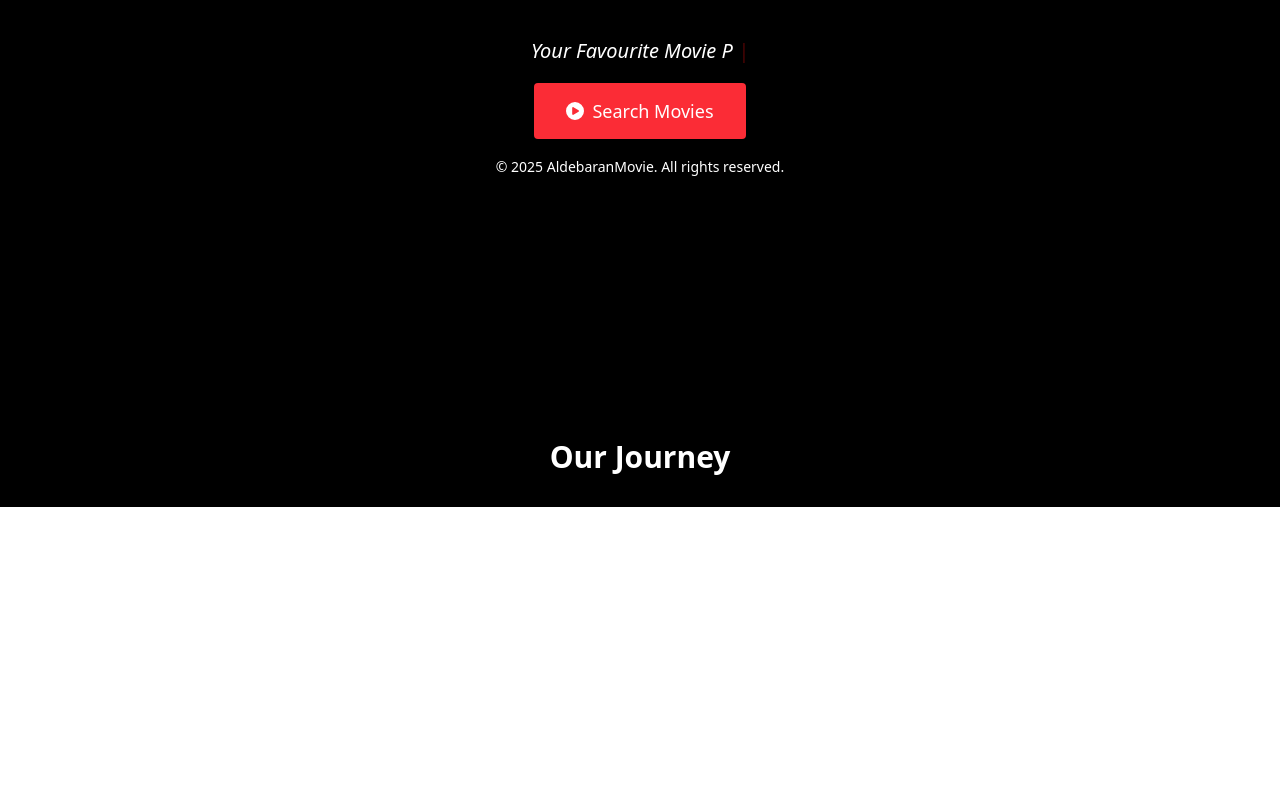
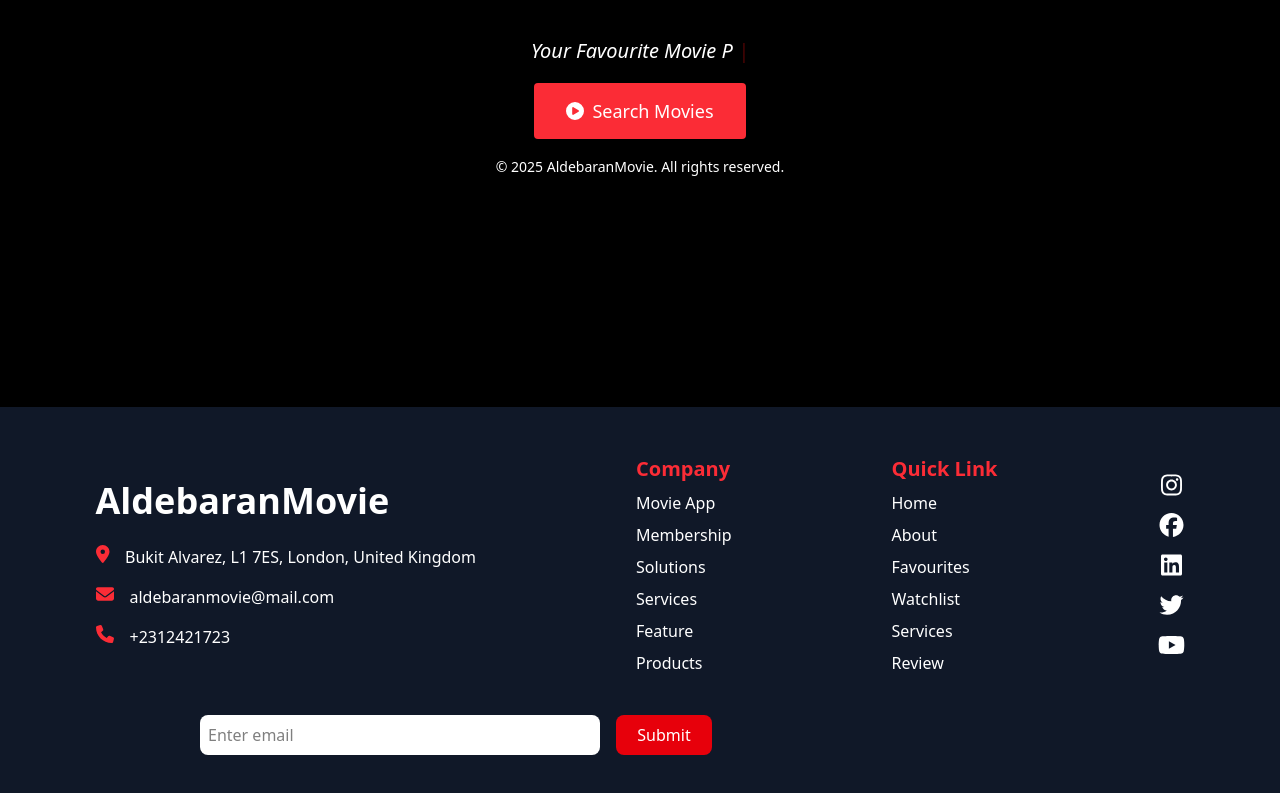
Before and after one commit to juanitoaldebaran/AldebaranMovie, a React (Vite) app in the folder frontend/AldebaranMovie/: page /about in a window 1280 px wide. Shown: the part 473-1266 px from the top of the page. Before the commit the page ends 980 px from the top, so only its background shows below. Built offline with nearby package versions, Linux system fonts and the light colour scheme.

Commit message:
feature: Addition on footer

```diff
--- a/frontend/AldebaranMovie/package.json
+++ b/frontend/AldebaranMovie/package.json
@@ -16,6 +16,7 @@
     "@fortawesome/react-fontawesome": "^0.2.2",
     "@tailwindcss/vite": "^4.1.5",
     "axios": "^1.9.0",
+    "babel-plugin-macros": "^3.1.0",
     "react": "^19.1.0",
     "react-dom": "^19.1.0",
     "react-router-dom": "^7.5.3",
--- a/frontend/AldebaranMovie/src/App.jsx
+++ b/frontend/AldebaranMovie/src/App.jsx
@@ -5,6 +5,7 @@ import Login from './pages/Login/Login';
 import SignUp from './pages/SignUp/SignUp';
 import Home from './pages/Home/Home';
 import About from './pages/About/About';
+import Favourites from './pages/Favourites/Favourites';
 
 function App() {
 
@@ -16,6 +17,7 @@ function App() {
         <Route path='/signup' element={<SignUp />}></Route>
         <Route path='/' element={<Home />}></Route>
         <Route path='/about' element={<About />}></Route>
+        <Route path='/favourites' element={<Favourites />}></Route>
       </Routes>
     </Router>
   )
--- /dev/null
+++ b/frontend/AldebaranMovie/src/components/Footer/Footer.jsx
@@ -0,0 +1,77 @@
+import { Link } from "react-router-dom";
+import { FontAwesomeIcon } from "@fortawesome/react-fontawesome";
+import { faEnvelope, faLocationDot, faPhone } from "@fortawesome/free-solid-svg-icons";
+import { faInstagram, faFacebook, faLinkedin, faTwitter, faYoutube } from "@fortawesome/free-brands-svg-icons";
+
+export default function Footer() {
+    return (
+        <div className="w-ful h-100 bg-gray-900 p-12">
+            <div className="flex justify-center items-center gap-40">
+                <div className="flex flex-col space-y-4 justify-center">
+                    <h1 className="font-bold text-4xl text-white  mb-6">AldebaranMovie</h1>
+                    <div className="flex space-x-4">
+                        <FontAwesomeIcon
+                        className="text-red-500 text-lg"
+                        icon={faLocationDot}
+                        />
+                        <p className="text-white">Bukit Alvarez, L1 7ES, London, United Kingdom</p>
+                    </div>
+                    <div className="flex space-x-4">
+                        <FontAwesomeIcon
+                        className="text-red-500 text-lg"
+                        icon={faEnvelope}
+                        />
+                        <p className="text-white">aldebaranmovie@mail.com</p>
+                    </div>
+                    <div className="flex space-x-4">
+                        <FontAwesomeIcon
+                        className="text-red-500 text-lg"
+                        icon={faPhone}
+                        />
+                        <p className="text-white">+2312421723</p>
+                    </div>
+                </div>
+                <div className="flex flex-col space-y-2">
+                    <h2 className="text-red-500 text-xl font-bold">Company</h2>
+                    <p className="text-white">Movie App</p>
+                    <p className="text-white">Membership</p>
+                    <p className="text-white">Solutions</p>
+                    <p className="text-white">Services</p>
+                    <p className="text-white">Feature</p>
+                    <p className="text-white">Products</p>
+                </div>
+                <div className="flex flex-col space-y-2">
+                    <h2 className="text-red-500 text-xl font-bold">Quick Link</h2>
+                    <Link className="text-white"  to={'/'}>Home</Link>
+                    <Link className="text-white" to={'/about'}>About</Link>
+                    <Link className="text-white" to={'/favourites'}>Favourites</Link>
+                    <Link className="text-white" to={'/watchlist'}>Watchlist</Link>
+                    <Link className="text-white" to={'/services'}>Services</Link>
+                    <Link className="text-white" to={'/review'}>Review</Link>
+                </div>
+                <div className="flex flex-col space-y-4">
+                    <FontAwesomeIcon
+                    className="text-white text-2xl cursor-pointer duration-300 hover:text-red-500"
+                    icon={faInstagram} />
+                    <FontAwesomeIcon
+                     className="text-white text-2xl cursor-pointer duration-300 hover:text-red-500"
+                    icon={faFacebook} />
+                    <FontAwesomeIcon
+                     className="text-white text-2xl cursor-pointer duration-300 hover:text-red-500"
+                    icon={faLinkedin} />
+                    <FontAwesomeIcon
+                     className="text-white text-2xl cursor-pointer duration-300 hover:text-red-500"
+                    icon={faTwitter} />
+                    <FontAwesomeIcon
+                     className="text-white text-2xl cursor-pointer duration-300 hover:text-red-500"
+                    icon={faYoutube} />
+                </div>
+            </div>
+            <div className="p-10 ml-24 space-x-4">
+                <label htmlFor="userEmail"></label>
+                <input id="userEmail" name="userEmail" type="text" className="text-black rounded-lg p-2 w-100 bg-white focus:ring-2 focus:outline-red-500" placeholder="Enter email" />
+                <button className="bg-red-600 text-white rounded-lg h-10 w-24 transition hover:bg-red-700">Submit</button>
+            </div>
+        </div>
+    )
+}
--- a/frontend/AldebaranMovie/src/components/JourneyCard/JourneyCard.jsx
+++ b/frontend/AldebaranMovie/src/components/JourneyCard/JourneyCard.jsx
@@ -1,7 +1,52 @@
+import { FontAwesomeIcon } from "@fortawesome/react-fontawesome";
+import { faCircleArrowLeft, faCircleArrowRight } from "@fortawesome/free-solid-svg-icons";
+
 export default function JourneyCard() {
+
+    const journeyData = [
+        {
+          id: 0,
+          title: "Initial Launch (2025)",
+          year: 2025,
+          description: "AldebaranMovie was launched as a modern movie app built with Java, Spring Boot, and React.js, aiming to streamline movie discovery and booking with a clean, user-friendly interface."
+        },
+        {
+          id: 1,
+          title: "Feature Expansion (2026)",
+          year: 2026,
+          description: "Core features such as JWT authentication, advanced search, and booking were introduced. The architecture shifted to microservices with Spring Cloud and Redis caching for improved scalability."
+        },
+        {
+          id: 2,
+          title: "AI Personalization (2027)",
+          year: 2027,
+          description: "A recommendation engine using machine learning was added, along with mobile support via React Native and real-time analytics powered by Kafka and ElasticSearch."
+        },
+        {
+          id: 3,
+          title: "Cloud Scaling (2028)",
+          year: 2028,
+          description: "The platform migrated to Kubernetes with full CI/CD integration. Internationalization, compliance (GDPR/CCPA), and global deployment positioned AldebaranMovie as a scalable cloud-native solution."
+        }
+      ];
+
+
     return (
-        <div>
-
+        <div className="mt-10 flex flex-row justify-center items-center space-x-4 gap-5">
+            <FontAwesomeIcon
+            className="text-white text-xl"
+            icon={faCircleArrowLeft}
+            />
+            {journeyData.map((data, i) => (
+                <div className="bg-gray-200 p-4 space-y-4 w-60 h-80 rounded-lg">
+                    <h1 className="text-lg font-bold text-red-500">{data.title}</h1>
+                    <h4 className="text-sm">{data.year}</h4>
+                    <p className="text-sm text-black text-justify">{data.description}</p>
+                </div>
+            ))}
+            <FontAwesomeIcon
+            className="text-white text-xl"
+            icon={faCircleArrowRight} />
         </div>
     )
 }
--- a/frontend/AldebaranMovie/src/components/MovieCard/MovieCard.jsx
+++ b/frontend/AldebaranMovie/src/components/MovieCard/MovieCard.jsx
@@ -11,6 +11,7 @@ export default function MovieCard({movie}) {
     : "https://via.placeholder.com/500x750?text=No+Image";
 
     const [isFavouries, setIsFavourites] = useState(false);
+    const [favouritesMovies, setFavouritesMovies] = useState([]);
 
     const handleFavourites = () => {
 
@@ -27,9 +28,10 @@ export default function MovieCard({movie}) {
             </div>
             <div>
             <button className="text-black bg-gray-200 rounded-full absolute -top-2 right-0 p-4 cursor-pointer">
-            <FontAwesomeIcon
-                    icon={faHeart} className="cursor-pointer text-3xl"
-                    />
+                <FontAwesomeIcon
+                icon={faHeart}
+                className="cursor-pointer text-3xl"
+                />
             </button>
             </div>
             <h1 className="font-semibold text-xl text-center mt-4">{movie.title}</h1>
--- a/frontend/AldebaranMovie/src/pages/About/About.jsx
+++ b/frontend/AldebaranMovie/src/pages/About/About.jsx
@@ -4,6 +4,8 @@ import { useEffect } from "react";
 import { FontAwesomeIcon } from "@fortawesome/react-fontawesome";
 import { faFilm, faCirclePlay } from "@fortawesome/free-solid-svg-icons";
 import { Link } from "react-router-dom";
+import JourneyCard from "../../components/JourneyCard/JourneyCard";
+import Footer from "../../components/Footer/Footer";
 
 export default function About() {
 
@@ -64,14 +66,14 @@ export default function About() {
                     </div>
                 </section>
 
-            <section className="w-full py-8 px-6 md:px-14">
+                {/* <section className="w-full px-6 md:px-14">
                     <div className="flex flex-col justify-center items-center">
                         <h1 className="text-white font-bold text-3xl">Our Journey</h1>
+                        <JourneyCard />
                     </div>
-            </section>
-
-
+                </section> */}
             </main>
+            <Footer />
         </div>
 
     )
--- /dev/null
+++ b/frontend/AldebaranMovie/src/pages/Favourites/Favourites.jsx
@@ -0,0 +1,13 @@
+import Navbar from "../../components/Navbar/Navbar";
+
+
+export default function Favourites() {
+    return (
+        <div className="bg-black min-h-screen">
+            <Navbar />
+            <div>
+                <h1 className="text-white text-center font-bold text-xl mt-8">Your Favourites Movies</h1>
+            </div>
+        </div>
+    )
+}
```
Also changed, not shown: 1 other file (tests, documents, lock files or other folders). Lines whose indentation alone changed are shown as unchanged.
